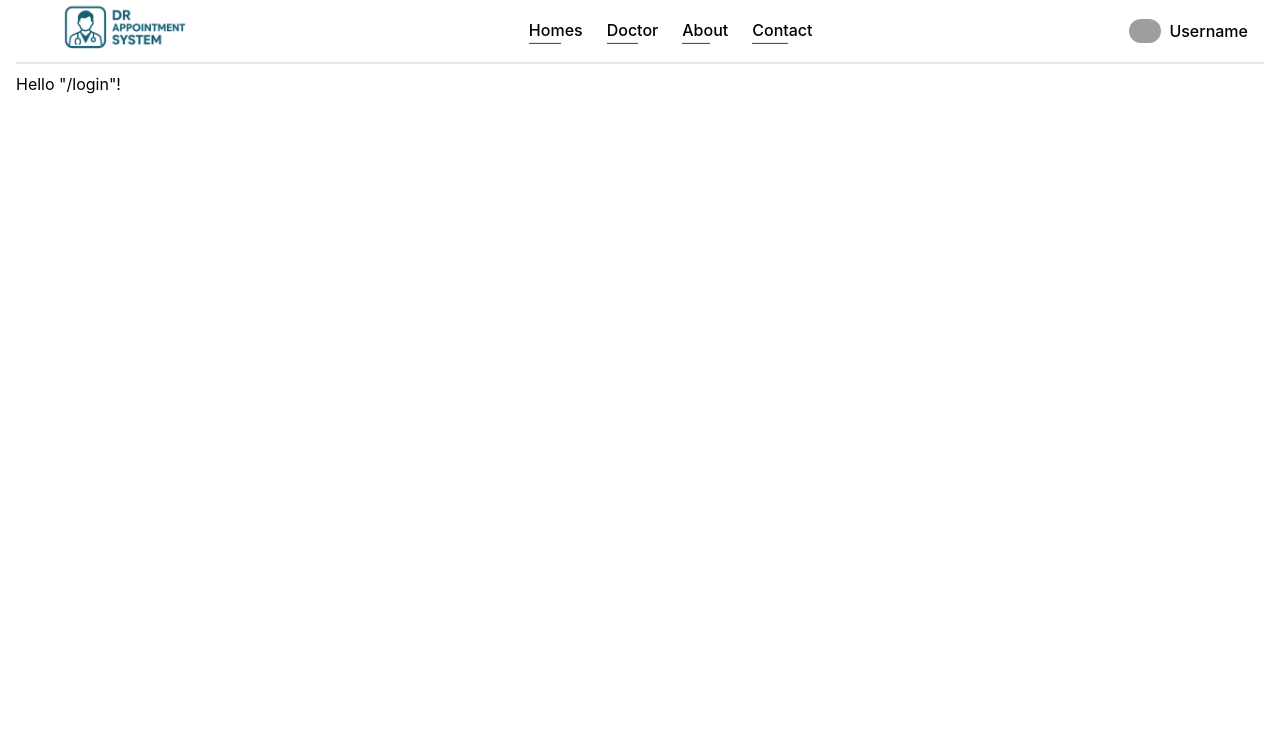
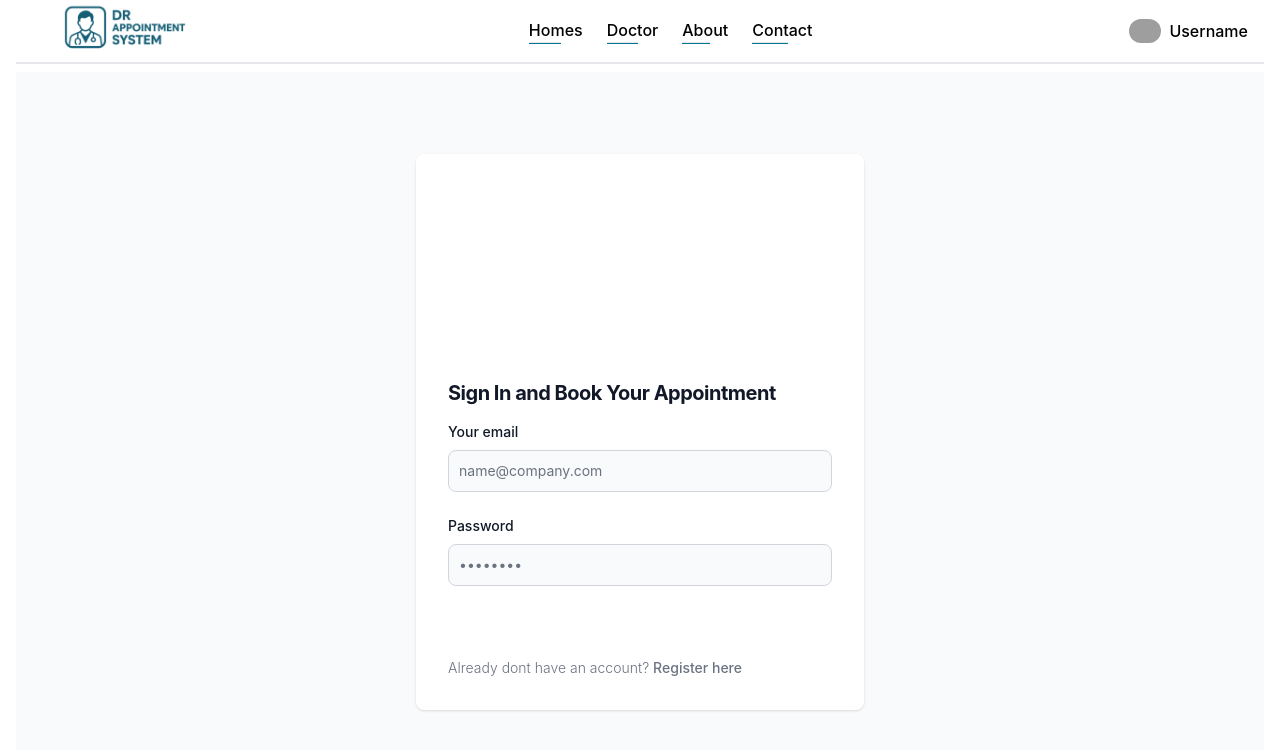
Before and after one commit to talhadar2011/DR_Appointment, a React (Vite) app in the folder client/dr_appointment_client/: page /login in a window 1280 px wide. Shown: the top 750 px of the page. Built offline with nearby package versions, Linux system fonts and the light colour scheme; grey boxes are pictures that could not be loaded.

Commit message:
LogIn Page created

```diff
--- a/client/dr_appointment_client/src/pages/UserLogin.tsx
+++ b/client/dr_appointment_client/src/pages/UserLogin.tsx
@@ -0,0 +1,36 @@
+import logo from '../assets/Logo_white_s-c.webp';
+export default function UserLogin() {
+    return (
+        <section className="bg-gray-50 dark:bg-cyan-800">
+            <div className="flex  items-center justify-center px-6 py-8 mx-auto md:h-[90vh] lg:py-0">
+
+                <div className="w-full bg-white rounded-lg shadow dark:border md:mt-0 sm:max-w-md xl:p-0 dark:bg-gray-800 dark:border-gray-700">
+                    <div className="p-6 space-y-4 md:space-y-6 sm:p-8">
+                        <div className="flex items-center  text-2xl font-semibold text-gray-900 dark:text-white">
+                            <img className="w-64 " src={logo} alt="logo" />
+                        </div>
+                        <h1 className="text-xl font-bold leading-tight tracking-tight text-gray-900 md:text-2xl dark:text-white">
+                            Sign In and Book Your Appointment
+                        </h1>
+                        <form className="space-y-4 md:space-y-6" action="#">
+                            <div>
+                                <label className="block mb-2 text-sm font-medium text-gray-900 dark:text-white">Your email</label>
+                                <input type="email" name="email" id="email" className="bg-gray-50 border border-gray-300 text-gray-900 text-sm rounded-lg focus:ring-primary-600 focus:border-primary-600 block w-full p-2.5 dark:bg-gray-700 dark:border-gray-600 dark:placeholder-gray-400 dark:text-white dark:focus:ring-blue-500 dark:focus:border-blue-500" placeholder="name@company.com" required />
+                            </div>
+                            <div>
+                                <label className="block mb-2 text-sm font-medium text-gray-900 dark:text-white">Password</label>
+                                <input type="password" name="password" id="password" placeholder="••••••••" className="bg-gray-50 border border-gray-300 text-gray-900 text-sm rounded-lg focus:ring-primary-600 focus:border-primary-600 block w-full p-2.5 dark:bg-gray-700 dark:border-gray-600 dark:placeholder-gray-400 dark:text-white dark:focus:ring-blue-500 dark:focus:border-blue-500" required />
+                            </div>
+
+
+                            <button type="submit" className="w-full text-white bg-white hover:bg-cyan-700 focus:ring-4 focus:outline-none focus:ring-cyan-300 font-medium rounded-lg text-sm px-5 py-2.5 text-center dark:bg-cyan-600 dark:hover:bg-cyan-700 dark:focus:ring-cyan-800">Log In</button>
+                            <p className="text-sm font-light text-gray-500 dark:text-gray-400">
+                                Already dont have an account? <a href="#" className="font-medium text-primary-600 hover:underline dark:text-primary-500">Register here</a>
+                            </p>
+                        </form>
+                    </div>
+                </div>
+            </div>
+        </section>
+    )
+}
--- a/client/dr_appointment_client/src/routes/login.tsx
+++ b/client/dr_appointment_client/src/routes/login.tsx
@@ -1,9 +1,10 @@
 import { createFileRoute } from '@tanstack/react-router'
+import UserLogin from '../pages/UserLogin'
 
 export const Route = createFileRoute('/login')({
   component: RouteComponent,
 })
 
 function RouteComponent() {
-  return <div>Hello "/login"!</div>
+  return <UserLogin />
 }
```
